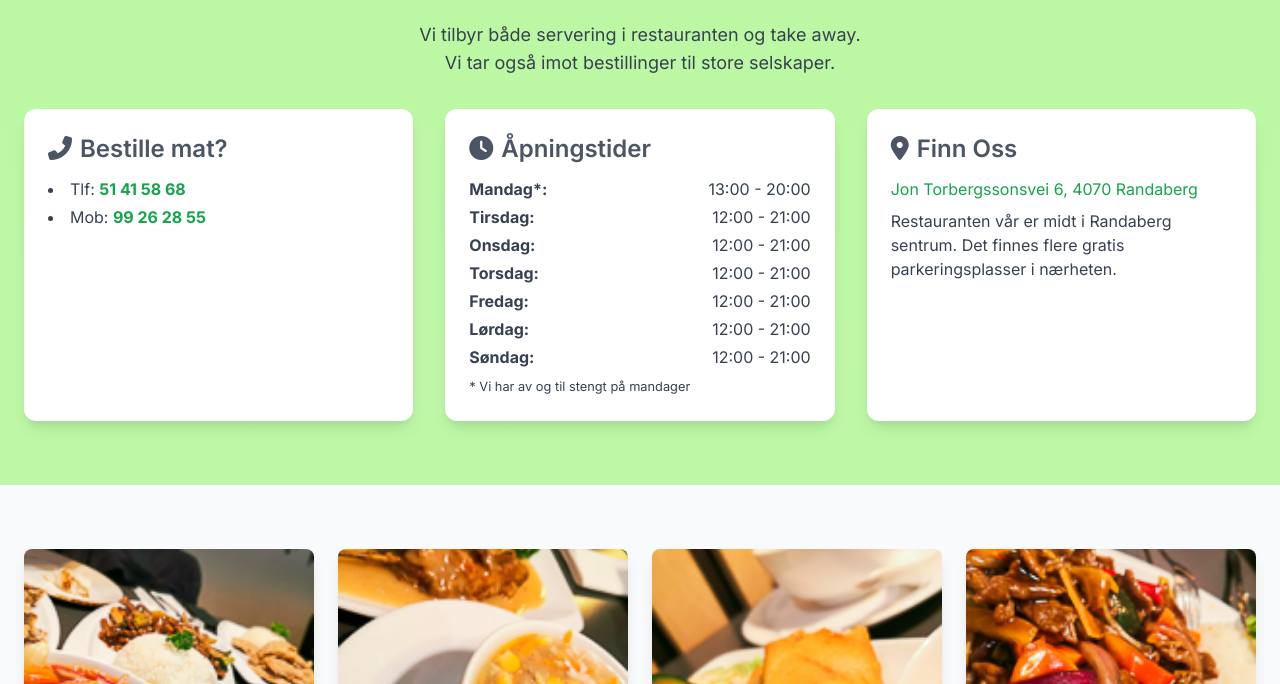
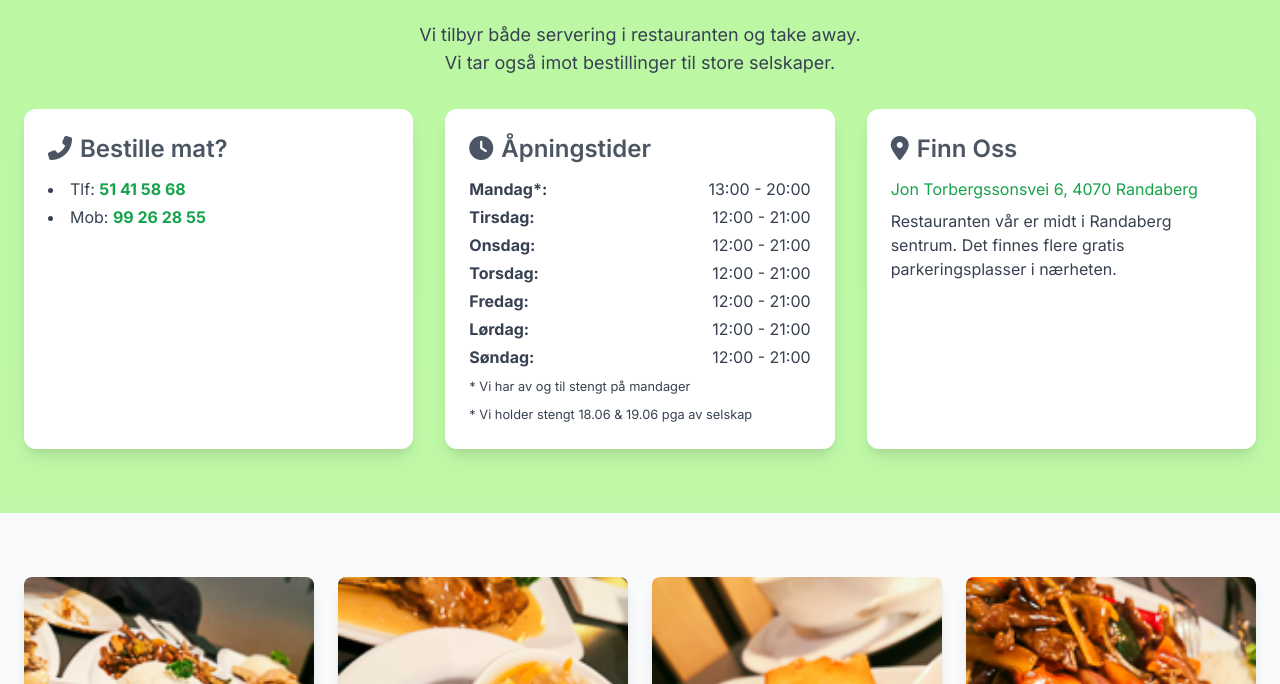
Before and after one commit to masterchrister/randabergtakeaway-web, a plain HTML site: page index.html in a window 1280 px wide. Shown: the part 416-1100 px from the top of the page. Drawn offline with nearby package versions, Linux system fonts and the light colour scheme.

Commit message:
Added details to opening hours

```diff
--- a/index.html
+++ b/index.html
@@ -215,6 +215,7 @@
                         <li class="flex justify-between"><span><strong>Lørdag:</strong></span> <span>12:00 - 21:00</span></li>
                         <li class="flex justify-between"><span><strong>Søndag:</strong></span> <span>12:00 - 21:00</span></li>
                         <li class="mt-2"><small>* Vi har av og til stengt på mandager</small></li>
+                        <li class="mt-2"><small>* Vi holder stengt 18.06 & 19.06 pga av selskap</small></li>
                     </ul>
                 </div>
                 <div class="card p-6">
```
